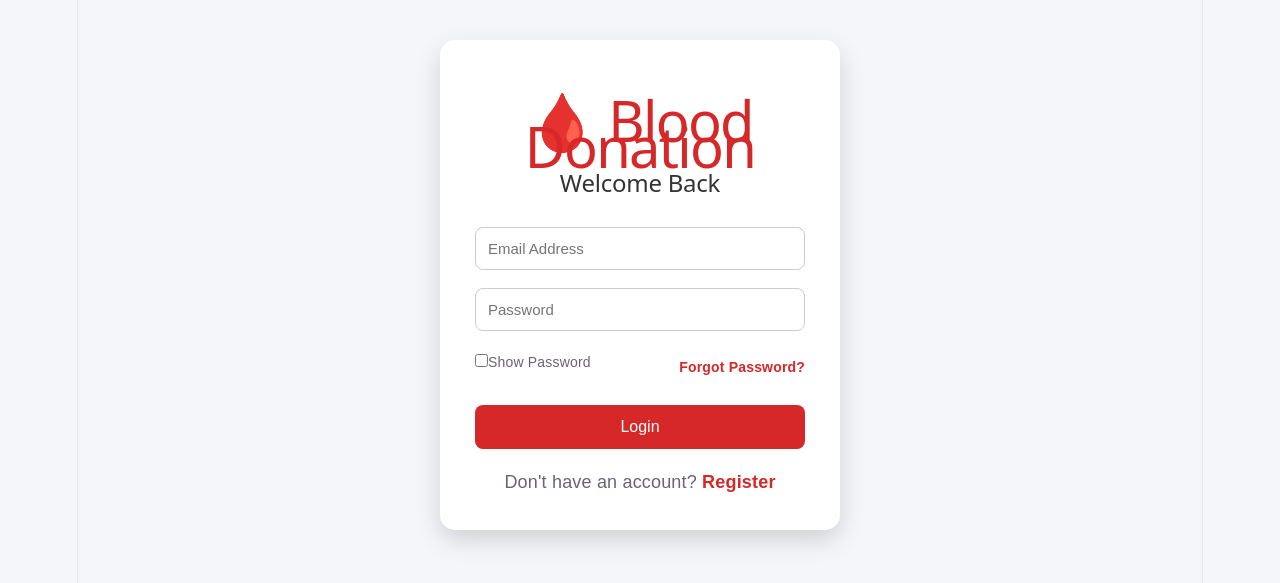
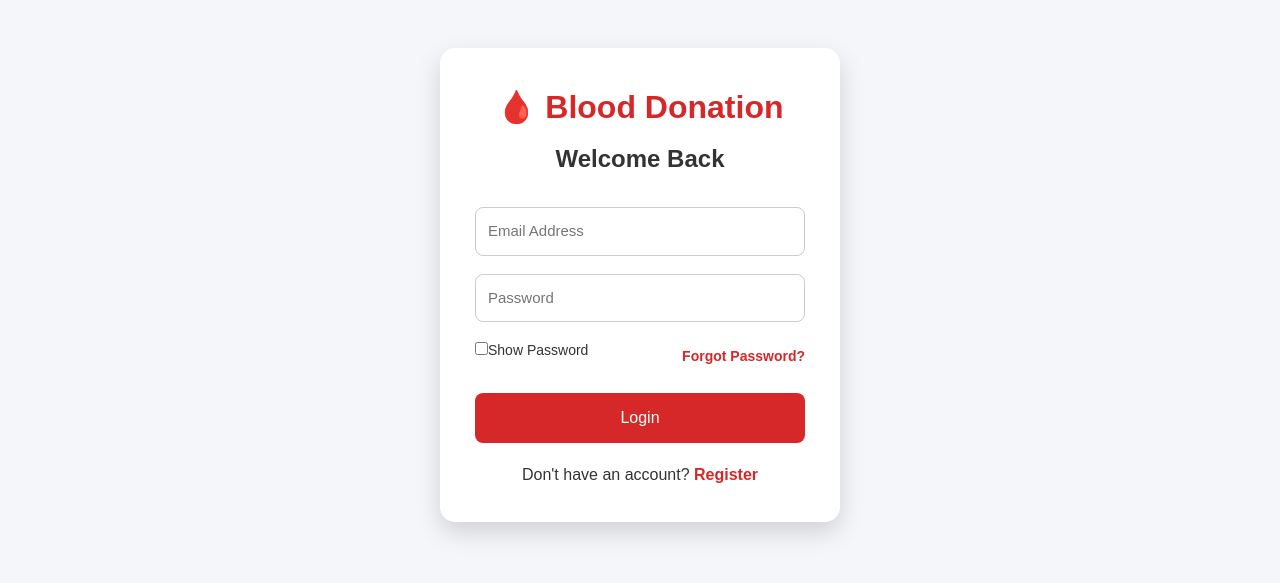
Before and after one commit to ke961/Blood-Donation-Management-System-Web, a React app in the folder frontend/: page /login in a window 1280 px wide. Shown: the part 115-698 px from the top of the page. Built offline with nearby package versions, Linux system fonts and the light colour scheme; the HTML template or start-up script is replaced by a standard one.

Commit message:
Update index.css
updated

```diff
--- a/frontend/src/index.css
+++ b/frontend/src/index.css
@@ -1,4 +1,4 @@
-:root {
+/* :root {
   --text: #6b6375;
   --text-h: #08060d;
   --bg: #fff;
@@ -108,4 +108,69 @@ code {
   line-height: 135%;
   padding: 4px 8px;
   background: var(--code-bg);
+} */
+
+
+
+
+:root {
+  font-family: Arial, Helvetica, sans-serif;
+  line-height: 1.5;
+  font-weight: 400;
+
+  color: #333333;
+  background-color: #f4f6f9;
+
+  font-synthesis: none;
+  text-rendering: optimizeLegibility;
+  -webkit-font-smoothing: antialiased;
+  -moz-osx-font-smoothing: grayscale;
 }
+
+* {
+  box-sizing: border-box;
+}
+
+html,
+body,
+#root {
+  width: 100%;
+  min-height: 100%;
+  margin: 0;
+  padding: 0;
+}
+
+body {
+  min-width: 320px;
+  background-color: #f4f6f9;
+}
+
+/* Remove Vite's fixed width and centered text */
+#root {
+  width: 100%;
+  min-height: 100vh;
+}
+
+/* Basic headings */
+h1,
+h2,
+h3,
+h4,
+p {
+  margin-top: 0;
+}
+
+button,
+input,
+select,
+textarea {
+  font: inherit;
+}
+
+button {
+  cursor: pointer;
+}
+
+a {
+  text-decoration: none;
+}
```
